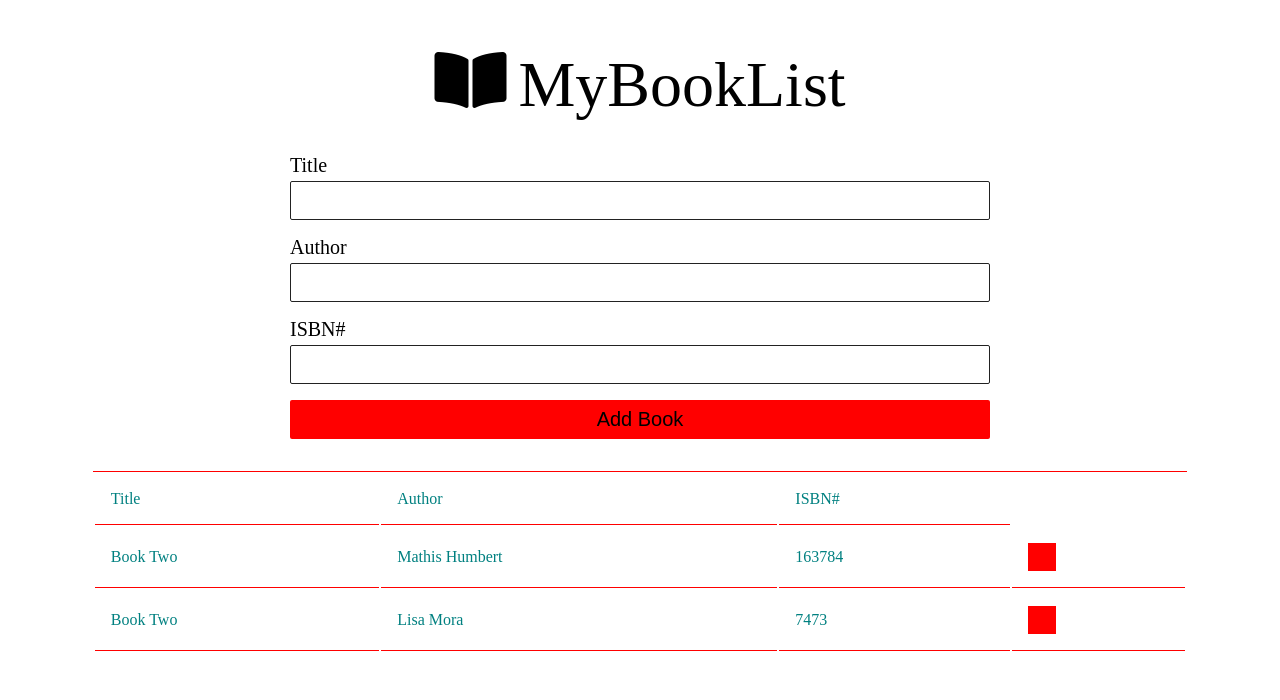
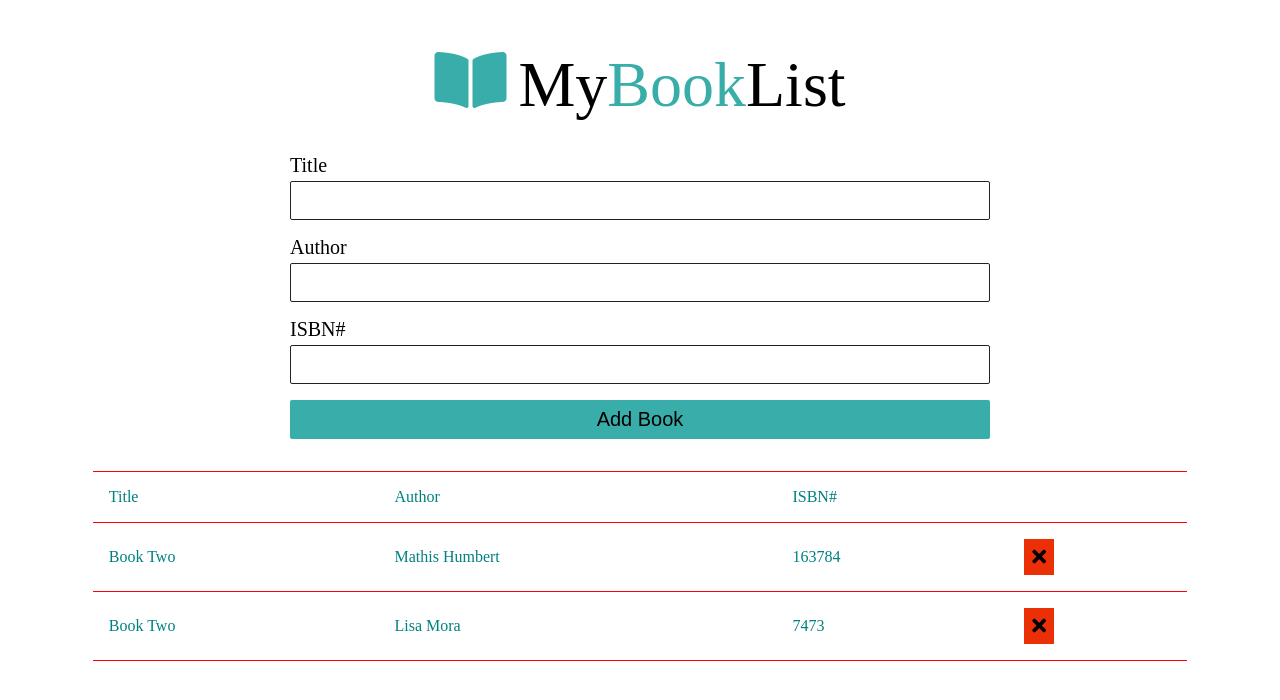
Before and after one commit to MathisHumbert/booklist-project, a plain HTML site: page index.html in a window 1280 px wide. Drawn offline with Linux system fonts and the light colour scheme.

Commit message:
js, css and html changes

```diff
--- a/app.js
+++ b/app.js
@@ -21,7 +21,7 @@ function handleForm(e) {
   <td>${title}</td>
   <td>${author}</td>
   <td>${isbn}</td>
-  <td><button class="btn"></button></td>
+  <td><button class="btn"><i class="fas fa-times"></i></button></td>
   `;
   tableBody.appendChild(table);
 
@@ -34,7 +34,8 @@ function handleForm(e) {
   this.reset();
 }
 
-// delter function
+// delete function
 function deletClickBtn(e) {
-  tableBody.removeChild(e.target.parentElement.parentElement);
+  console.log(e.currentTarget);
+  tableBody.removeChild(e.currentTarget.parentElement.parentElement);
 }
--- a/index.html
+++ b/index.html
@@ -53,6 +53,7 @@
             <td>Title</td>
             <td>Author</td>
             <td>ISBN#</td>
+            <td></td>
           </tr>
         </thead>
         <tbody class="table-list">
@@ -60,13 +61,17 @@
             <td>Book Two</td>
             <td>Mathis Humbert</td>
             <td>163784</td>
-            <td><button class="btn"></button></td>
+            <td>
+              <button class="btn"><i class="fas fa-times"></i></button>
+            </td>
           </tr>
           <tr>
             <td>Book Two</td>
             <td>Lisa Mora</td>
             <td>7473</td>
-            <td><button class="btn"></button></td>
+            <td>
+              <button class="btn"><i class="fas fa-times"></i></button>
+            </td>
           </tr>
         </tbody>
       </table>
--- a/style.css
+++ b/style.css
@@ -33,6 +33,13 @@ header i {
   font-weight: 400;
 }
 
+.fa-book-open {
+  color: #38ada9;
+}
+
+h1 span {
+  color: #38ada9;
+}
 /* form */
 form {
   width: 90%;
@@ -61,7 +68,7 @@ form {
 }
 
 input[type='submit'] {
-  background-color: red;
+  background-color: #38ada9;
   padding: 8px;
   border: none;
   border-radius: 2px;
@@ -76,6 +83,11 @@ table {
   width: 90%;
   margin: 0 auto;
   border-top: 1px solid red;
+  border-collapse: collapse;
+}
+
+tbody {
+  width: 100%;
 }
 
 thead tr td {
@@ -93,8 +105,12 @@ tbody tr td {
 }
 
 .btn {
-  padding: 14px;
   border: 0;
-  background-color: red;
+  background-color: #eb2f06;
   cursor: pointer;
 }
+
+.fa-times {
+  font-size: 20px;
+  padding: 8px;
+}
```
